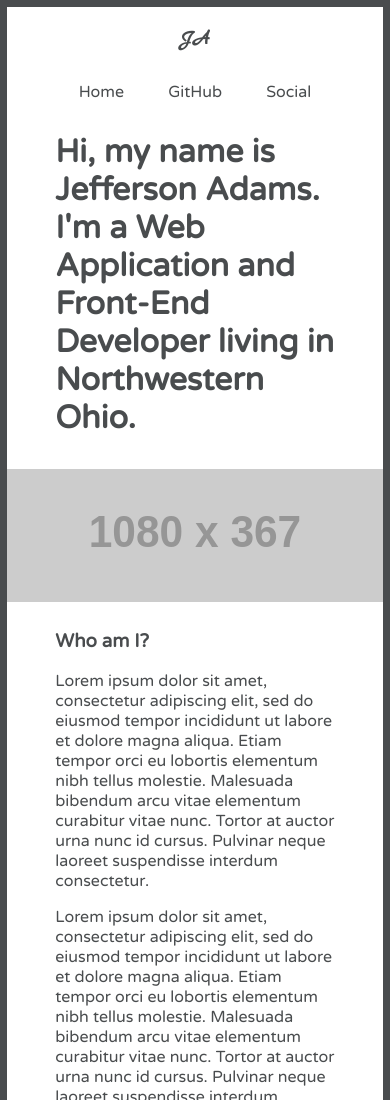
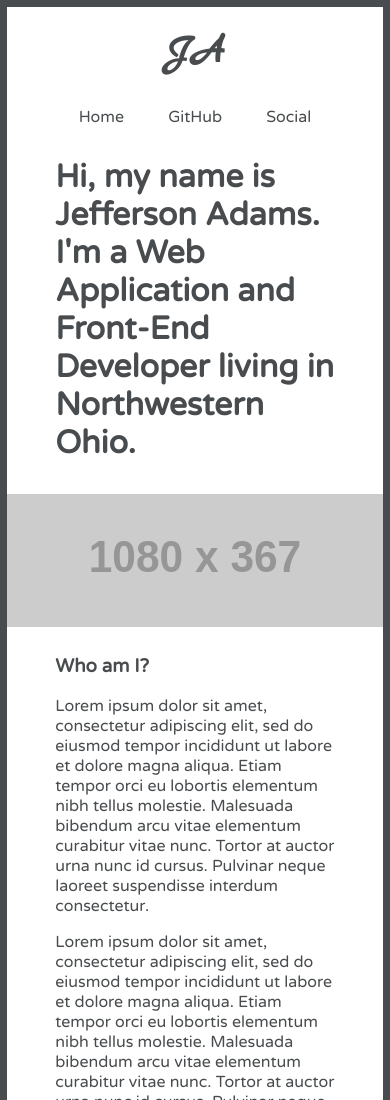
Before and after one commit to jeffersonadams/personalsite, a plain HTML site: page index.html in a window 390 px wide. Shown: the top 1100 px of the page. Drawn offline with nearby package versions, Linux system fonts and the light colour scheme; placeholder pictures from the web are drawn by us.

Commit message:
Got a good working mobile friendly layout using only CSS grids and no jQuery.

```diff
--- a/styles/style.css
+++ b/styles/style.css
@@ -19,6 +19,10 @@ body{
   "contact contact contact contact contact contact contact contact"
   " . . . email email . . ."
   "footer footer footer footer footer footer footer footer "; */
+}
+@media screen and (max-width: 759px){
+  #content{
+    grid-template-areas:
     ". . . label label . . ."
     "nav nav nav nav nav nav nav nav"
     ". about about about about about about . "
@@ -27,6 +31,10 @@ body{
     "contact contact contact contact contact contact contact contact"
     " . . . email email . . ."
     "footer footer footer footer footer footer footer footer ";
+  }
+  .label{
+    font-size: 60px;
+  }
 }
 @media screen and (min-width: 760px){
   #content{
@@ -50,7 +58,7 @@ ptitle{
 }
 .label{
   font-family: 'Marck Script', cursive;
-  font-size: 20px;
+  font-size: 40px;
   font-weight: bold;
   grid-area: label;
   text-align: center;
```
Lines whose indentation alone changed are shown as unchanged.
